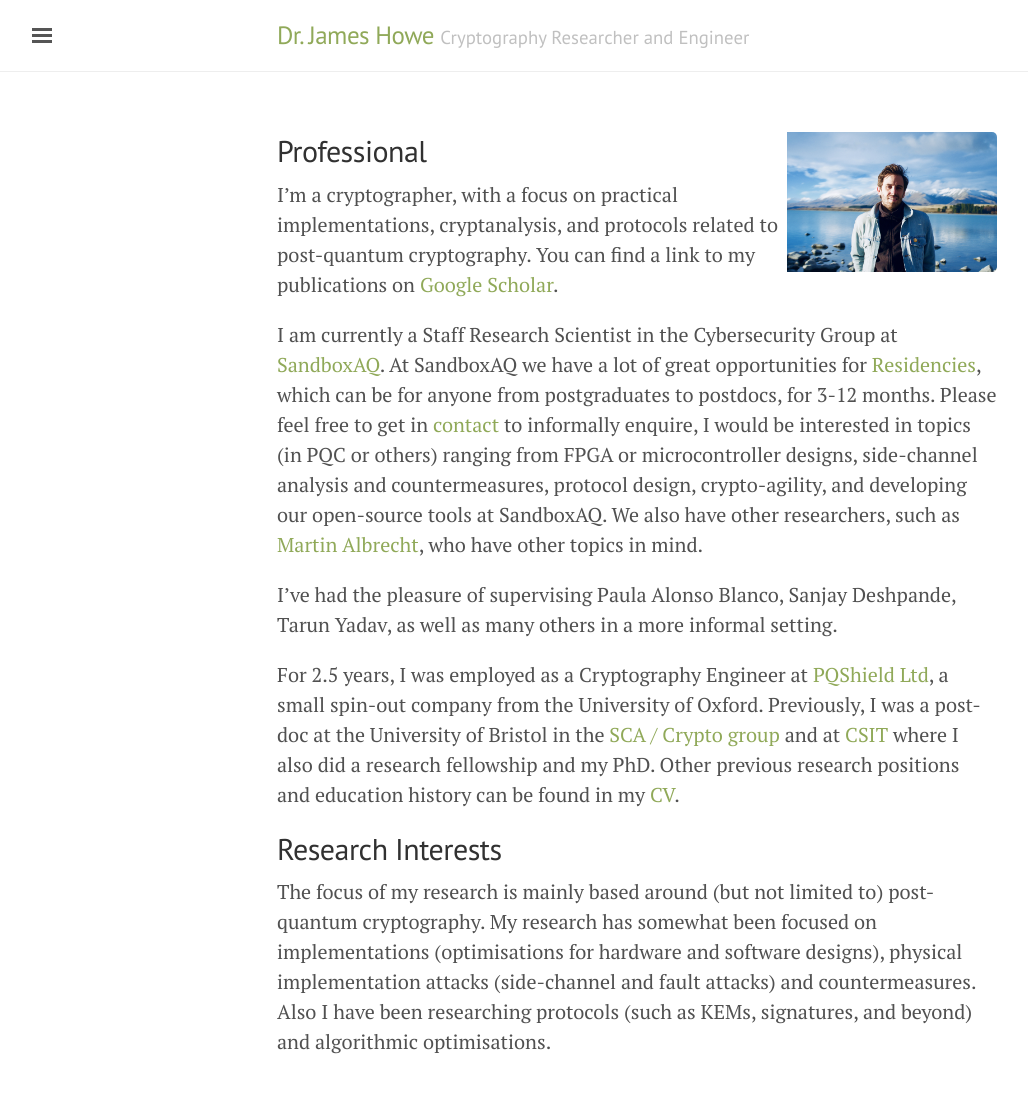
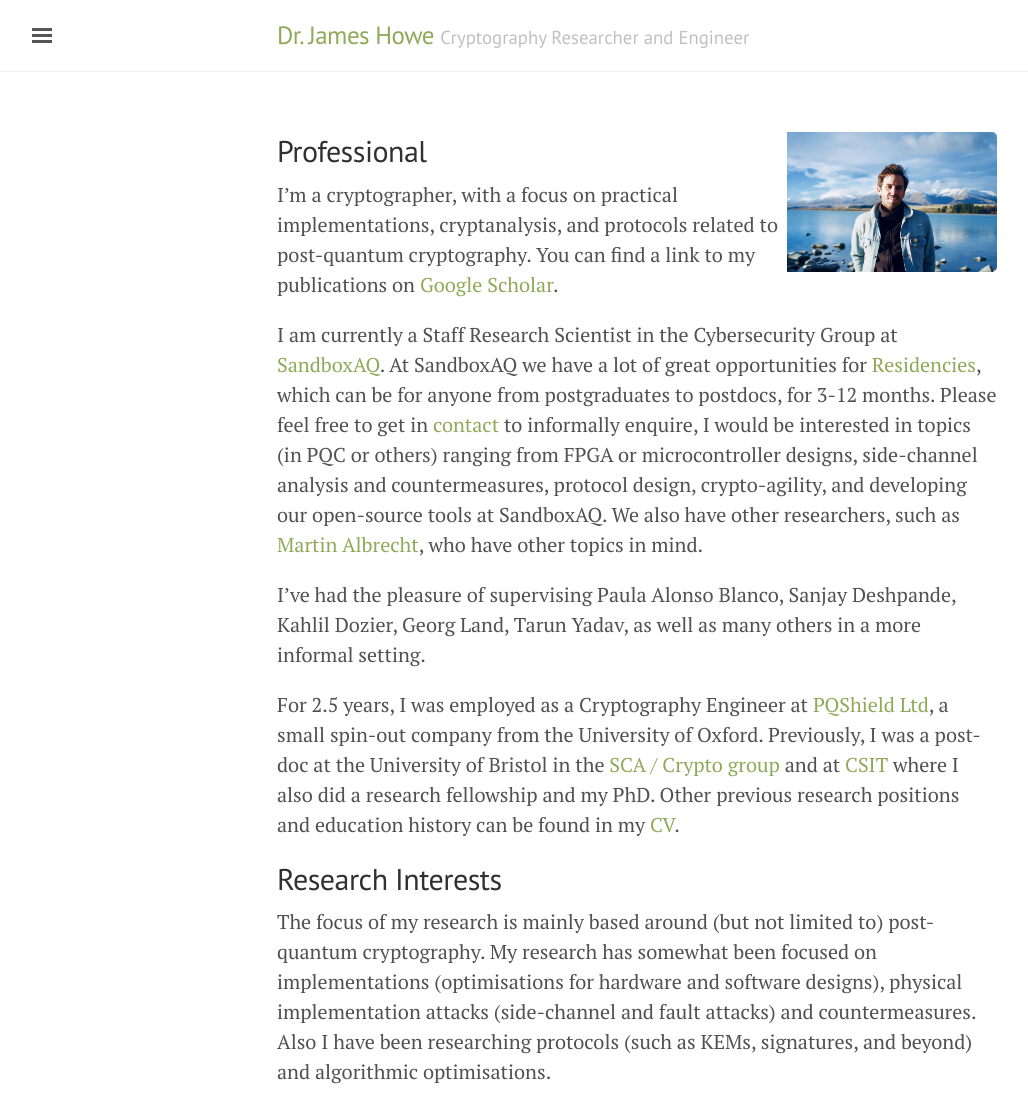
Before and after one commit to jameshoweee/jameshoweee.github.io, a Jekyll site: the page built from index.md, in a window 1280 px wide. Shown: the whole page, without its empty margins (3-1031 px from the left). Built offline with Jekyll 4.4.1, drawn with Linux system fonts in a browser that asks for light colours; before the commit the page ends 1077 px from its top, so only the background shows below that.

Commit message:
Update index.md

```diff
--- a/index.md
+++ b/index.md
@@ -12,7 +12,7 @@ You can find a link to my publications on [Google Scholar](https://scholar.googl
 
 I am currently a Staff Research Scientist in the Cybersecurity Group at [SandboxAQ](https://www.sandboxaq.com/). At SandboxAQ we have a lot of great opportunities for [Residencies](https://www.sandboxaq.com/company/residencies), which can be for anyone from postgraduates to postdocs, for 3-12 months. Please feel free to get in [contact](https://jameshowe.eu/contact/) to informally enquire, I would be interested in topics (in PQC or others) ranging from FPGA or microcontroller designs, side-channel analysis and countermeasures, protocol design, crypto-agility, and developing our open-source tools at SandboxAQ. We also have other researchers, such as [Martin Albrecht](https://martinralbrecht.wordpress.com/2023/04/25/sandboxaq-internships/), who have other topics in mind.
 
-I've had the pleasure of supervising Paula Alonso Blanco, Sanjay Deshpande, Tarun Yadav, as well as many others in a more informal setting.
+I've had the pleasure of supervising Paula Alonso Blanco, Sanjay Deshpande, Kahlil Dozier, Georg Land, Tarun Yadav, as well as many others in a more informal setting.
 
 For 2.5 years, I was employed as a Cryptography Engineer at [PQShield Ltd](https://dblp.org/pid/138/8975.html), a small spin-out company from the University of Oxford. Previously, I was a post-doc at the University of Bristol in the [SCA / Crypto group](https://github.com/sca-research) and at [CSIT](https://www.qub.ac.uk/ecit/CSIT/) where I also did a research fellowship and my PhD. Other previous research positions and education history can be found in my [CV](files/CV.pdf).
 
```
